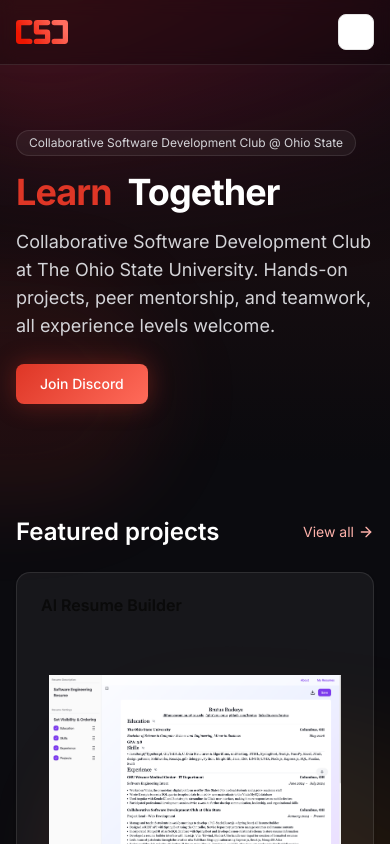
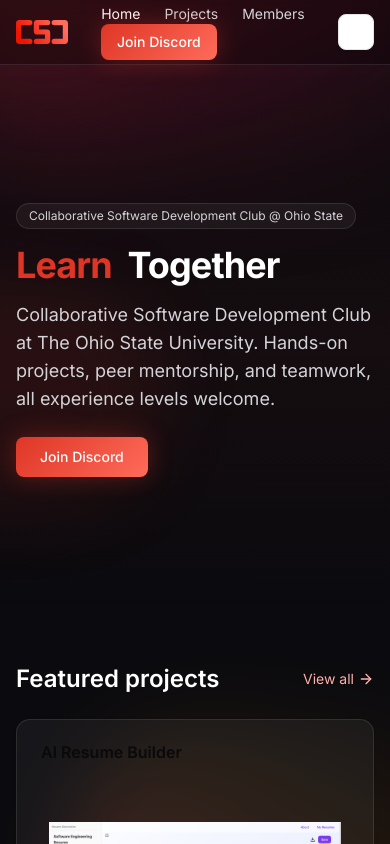
Before and after one commit to Collaborative-Software-Development-Club/club-website-2025, a Next.js app: page / in a window 390 px wide. Shown: the top 844 px of the page. Built offline with nearby package versions, Linux system fonts and the light colour scheme.

Commit message:
final adjustments

```diff
--- a/components/home-hero.tsx
+++ b/components/home-hero.tsx
@@ -9,7 +9,7 @@ import RotatingWords from "@/components/rotating-words";
 
 export default function HomeClient() {
 	return (
-		<section className="relative overflow-hidden lg:p-10 h-min-[80vh]">
+		<section className="relative overflow-hidden lg:p-10">
 			<div className="absolute inset-0 -z-10 bg-gradient-to-b from-transparent via-[#DE3626]/5 to-transparent" />
 			<motion.div
 				initial="hidden"
@@ -25,7 +25,7 @@ export default function HomeClient() {
 				}}
 				className="container mx-auto px-4 py-16 md:py-24 grid gap-6"
 			>
-				<div>
+				<div className="min-h-[50vh] flex flex-col justify-center items-start">
 					<motion.div
 						variants={{
 							hidden: { opacity: 0, y: 20 },
--- a/components/site-header.tsx
+++ b/components/site-header.tsx
@@ -35,8 +35,9 @@ export default function SiteHeader() {
 					/>
 				</Link>
 
+				<div className="hidde md:flex flex-row gap-4">
 					<nav
-					className="hidden items-center gap-6 md:flex"
+						className=" items-center gap-6 flex "
 						aria-label="Primary"
 					>
 						{nav.map(item => {
@@ -59,7 +60,7 @@ export default function SiteHeader() {
 						})}
 					</nav>
 
-				<div className="hidden md:block">
+					<div className="">
 						<BrandButton asChild>
 							<Link
 								href={site.footer.discordUrl}
@@ -69,6 +70,7 @@ export default function SiteHeader() {
 								Join Discord
 							</Link>
 						</BrandButton>
+					</div>
 				</div>
 
 				{/* Mobile menu */}
--- a/data/site.json
+++ b/data/site.json
@@ -3,7 +3,7 @@
 	"footer": {
 		"discordUrl": "https://discord.gg/ZU8fCvceQJ",
 		"githubUrl": "https://github.com/Collaborative-Software-Development-Club",
-		"email": "",
+		"email": "csdcosu@gmail.com",
 		"constitutionUrl": "",
 		"studentOrgUrl": "https://activities.osu.edu/involvement/student_organizations/find_a_student_org?i=6202"
 	}
```
Lines whose indentation alone changed are shown as unchanged.
